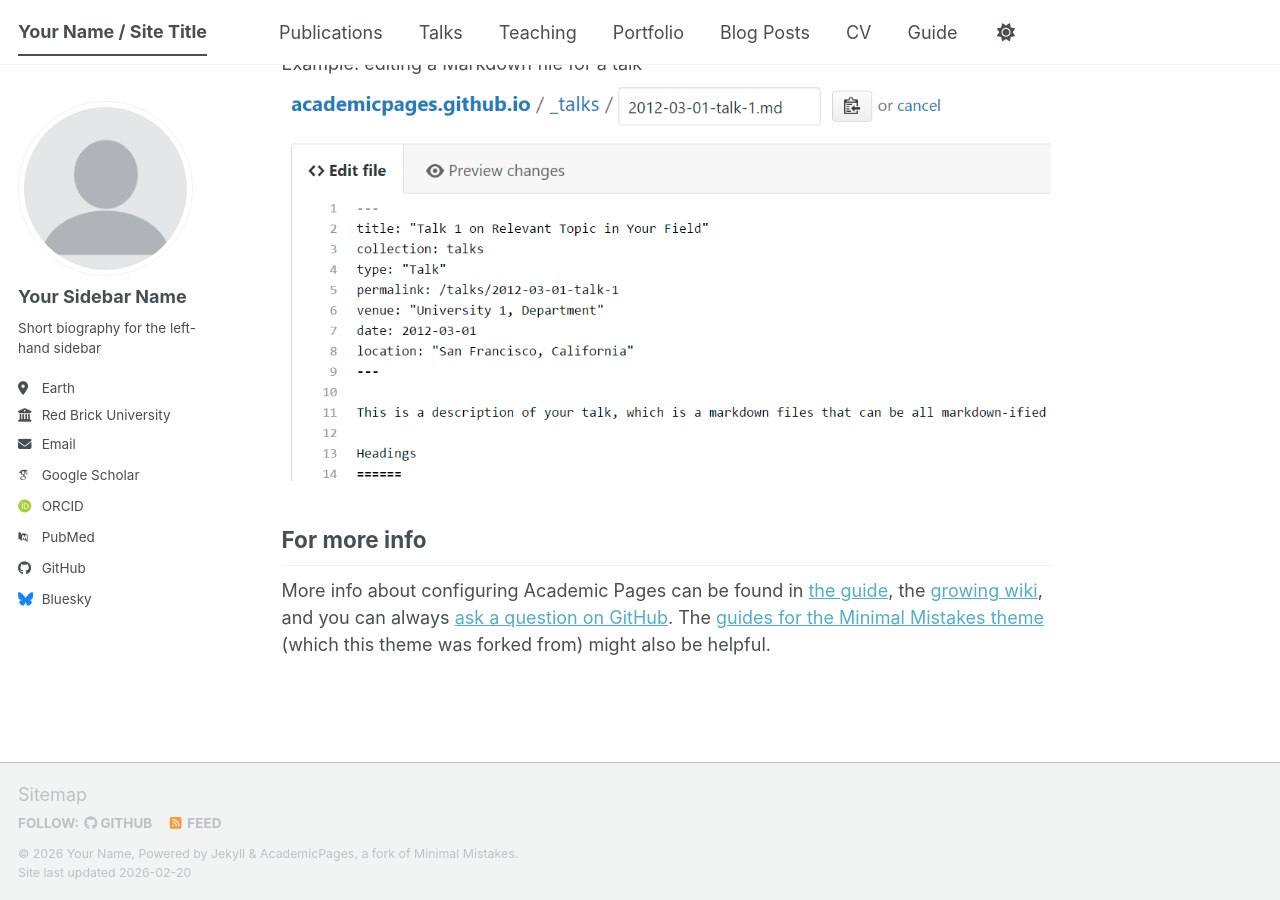
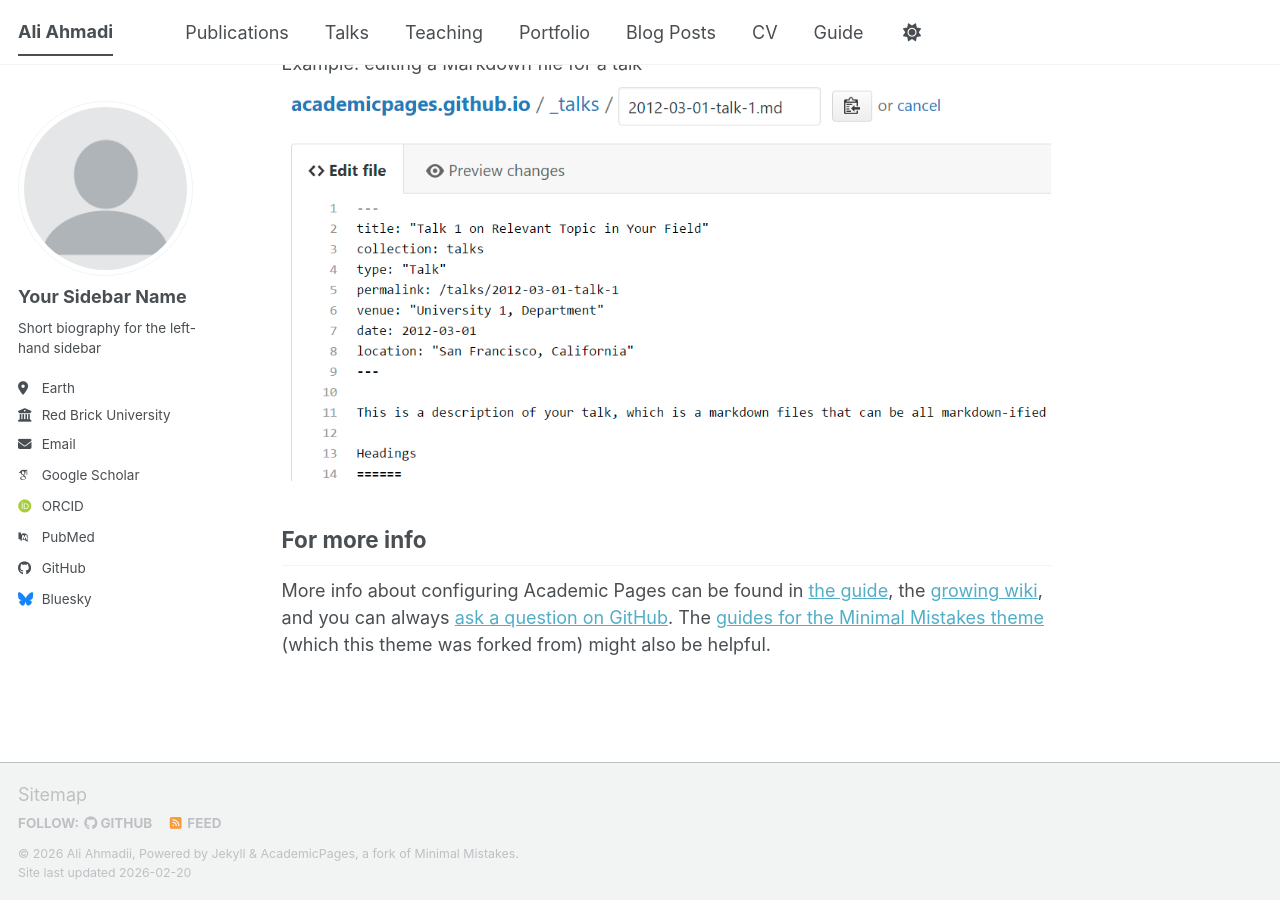
Before and after one commit to Ali-A7/Ali-A7.github.io, a Jekyll site: the page built from _pages/about.md, in a window 1280 px wide and 900 px high, scrolled down 2720 px. Built offline with Jekyll 4.4.1, drawn with Linux system fonts in a browser that asks for light colours; some web fonts are replaced; a script bundle is joined from its source files by our own code; library files that are not in the unit come from our copies.

Commit message:
Modify site configuration with personal details
Updated site title, name, description, and URL.

```diff
--- a/_config.yml
+++ b/_config.yml
@@ -9,11 +9,11 @@
 # Basic Site Settings
 locale                   : "en-US"
 site_theme               : "default" # The available themes options are "default", "air", "sunrise", "mint", "dirt" and "contrast"
-title                    : "Your Name / Site Title"
+title                    : "Ali Ahmadi"
 title_separator          : "-"
-name                     : &name "Your Name"
-description              : &description "Your Name's academic portfolio"   # Update this with a general description of your site, this is the default if not overridden by a page
-url                      : https://academicpages.github.io # The base hostname & protocol for your site e.g. "https://[your GitHub username].github.io",
+name                     : &name "Ali Ahmadii"
+description              : &description "Ali Ahmadiii"   # Update this with a general description of your site, this is the default if not overridden by a page
+url                      : https://Ali-A7.github.io # The base hostname & protocol for your site e.g. "https://[your GitHub username].github.io",
                                                            # or if you already have some other page hosted on Github then use "https://[your GitHub username].github.io/[Your Repo Name]"
 baseurl                  : "" # the subpath of your site, e.g. "/blog"
 repository               : "academicpages/academicpages.github.io"
```
